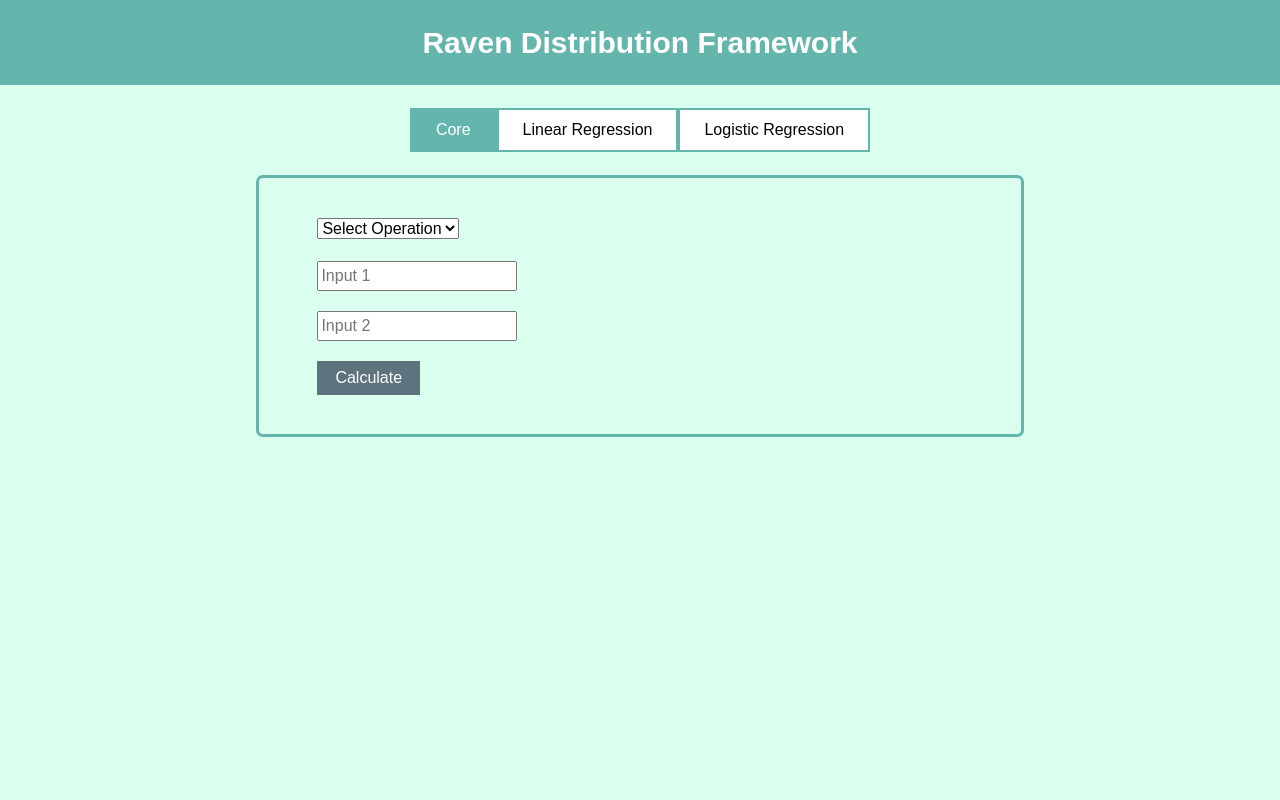
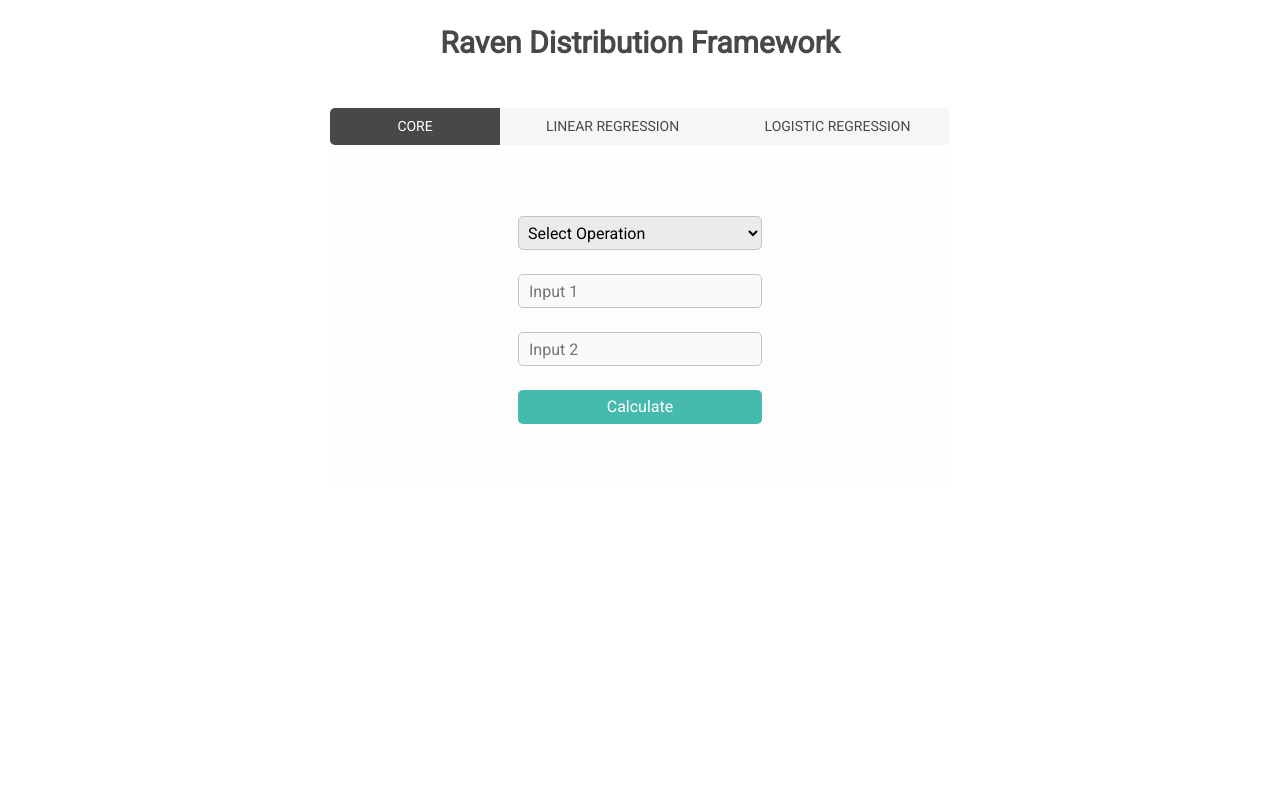
Before and after one commit to ravenprotocol/ravenverse, a Django app: page /app/home in a window 1280 px wide. Run offline with Django 3.2, Linux system fonts and the light colour scheme; some libraries are stand-ins or nearby versions.

Commit message:
Modified: Design changes according to the new design

```diff
--- a/app/static/app/css/main.css
+++ b/app/static/app/css/main.css
@@ -1,7 +1,7 @@
 @import url('https://fonts.googleapis.com/css2?family=Roboto&display=swap');
 
 body{
-    font-family: Arial;
+    font-family: 'Roboto';
 }
 
 .header {
@@ -9,16 +9,21 @@ body{
 	justify-content: center;
 	font-size: 30px;
 	font-weight: 700;
-	background: #64B6AC;
 	padding: 20px;
-	color: white;
+	color: #484848;
 }
 
 .container {
 	padding: 0;
 	min-width: 100%;
 	min-height: 100vh;
-	background: #DAFFEF;
+	/* background: #DAFFEF; */
+}
+
+.cardContainer {
+	display: flex;
+	flex-direction: column;
+	align-items: center;
 }
 
 .navButtons {
@@ -26,28 +31,25 @@ body{
 	justify-content: center;
 	padding: 10px;
 	margin-top: 1%;
+	width: 50%;
 }
 
 .navBtn {
-	background-color: white;
-	border: 2px solid #64B6AC;
-	color: black;
+	border: none;
+	background-color: #F6F6F6;
+	color: #484848;
 	padding: 8px 24px;
-	border-left-color: #64B6AC;
-	border-right-color: #64B6AC;
 	text-align: center;
 	text-decoration: none;
 	display: inline-block;
-	font-size: 16px;
+	font-size: 14px;
 	transition: 0.2s;
 	font-weight: 500;
 }
 
 .navBtn:hover, .active {
-	border: 2px solid #64B6AC;
-	border-left-color: #64B6AC;
-	border-right-color: #64B6AC;
-	background-color: #64B6AC;
+	border: none;
+	background-color: #484848;
 	color: white;
 	font-weight: 500;
 }
@@ -59,43 +61,72 @@ body{
 .selectionContainer {
 	display: flex;
 	justify-content: center;
-	margin-top: 1%;
-	margin-bottom: 5%;
+	padding-left: 10px;
+	padding-right: 10px;
+	width: 50%;
 }
 
 .contentContainer {
-	border: 3px solid #64B6AC;
-	padding: 1.5% 3%;
-	border-radius: 7px;
+	padding: 8% 3%;
+	background: rgba(252,252,252,0.52);
+	flex-direction: column;
+	align-items: center;
+}
+
+#core {
+	border-radius: 5px 0 0 5px;
+	width: 30%;
+}
+
+#linear {
+	width: 40%;
+}
+
+#logistic {
+	border-radius: 0 5px 5px 0;
+	width: 40%;
 }
 
 #coreContainer {
-	width: 60%;
-	display: flex;
-	flex-direction: row;
+	width: 100%;
 }
 
 #coreDropdown, #input1, #input2 {
-	margin: 20px;
+	margin: 12px;
+}
+
+.coreDropdown {
+	background: #EBEBEB;
+	width: 244px;
+	border: 1px solid #C3C3C3;
+	height: 34px;
+	border-radius: 5px;
+	padding-left: 5px;
 }
 
 .inputStyle {
-	width: 200px;
+	width: 244px;
+	height: 34px;
+    border: 1px solid #C3C3C3;
+    background: #FAFAFA;
+    border-radius: 5px;
+    padding-left: 10px;
 }
 
 #linearContainer {
-	width: 60%;
-	display: flex;
-	flex-direction: row;
+	width: 100%;
 }
 
 #selectDatasetContainer {
 	font-size: 18px;
-	margin: 20px;
+	width: 42%;
 }
 
 #calcuateCoreBtn {
-	background-color: #5D737E;
+	background-color: #46BAAE;
+	width: 244px;
+	height: 34px;
+	border-radius: 5px;
 	color: white;
 	padding: 5px 18px;
 	text-align: center;
--- a/app/static/app/js/main.js
+++ b/app/static/app/js/main.js
@@ -1,7 +1,11 @@
 $(document).ready(function () {
 	$("#core").addClass('active');
 	setDisplayNone();
-	$("#coreContainer").css("display", "block");
+	$("#coreContainer").css("display", "flex");
+
+	$("input[id=chooseFile]").change(function() {
+		$(".uploadFileLabel").text($(this).val());
+	});
 });
 
 function removeClasses() {
@@ -20,19 +24,19 @@ $("#core").click(function () {
 	removeClasses();
 	setDisplayNone();
 	$("#core").addClass('active');
-	$("#coreContainer").css("display", "block");
+	$("#coreContainer").css("display", "flex");
 });
 
 $("#linear").click(function () {
 	removeClasses();
 	setDisplayNone();
 	$("#linear").addClass('active');
-	$("#linearContainer").css("display", "block");
+	$("#linearContainer").css("display", "flex");
 });
 
 $("#logistic").click(function () {
 	removeClasses();
 	setDisplayNone();
 	$("#logistic").addClass('active');
-	$("#logisticContainer").css("display", "block");
+	$("#logisticContainer").css("display", "flex");
 });
--- a/app/templates/home.html
+++ b/app/templates/home.html
@@ -7,15 +7,16 @@
     	<div class="header">
     		Raven Distribution Framework
     	</div>
+        <div class="cardContainer">
         	<div class="navButtons">
-			<button class="navBtn" id="core">Core</button>
-			<button class="navBtn" id="linear">Linear Regression</button>
-			<button class="navBtn" id="logistic">Logistic Regression</button>
+    			<button class="navBtn" id="core">CORE</button>
+    			<button class="navBtn" id="linear">LINEAR REGRESSION</button>
+    			<button class="navBtn" id="logistic">LOGISTIC REGRESSION</button>
         	</div>
         	<div class="selectionContainer">
         		<div class="contentContainer" id="coreContainer">
         			<div id="coreDropdown">
-    				<select name="coreDropdown">
+        				<select name="coreDropdown" class="coreDropdown">
     	    				<option value="select">Select Operation</option>
     	    				<option value="+">Addition</option>
     	    				<option value="-">Subtraction</option>
```
Also changed, not shown: other parts of app/static/app/css/main.css (+47 -10 lines), other parts of app/templates/home.html (+18 -7 lines), app/static/app/assets/upload.png (added). Lines whose indentation alone changed are shown as unchanged.
